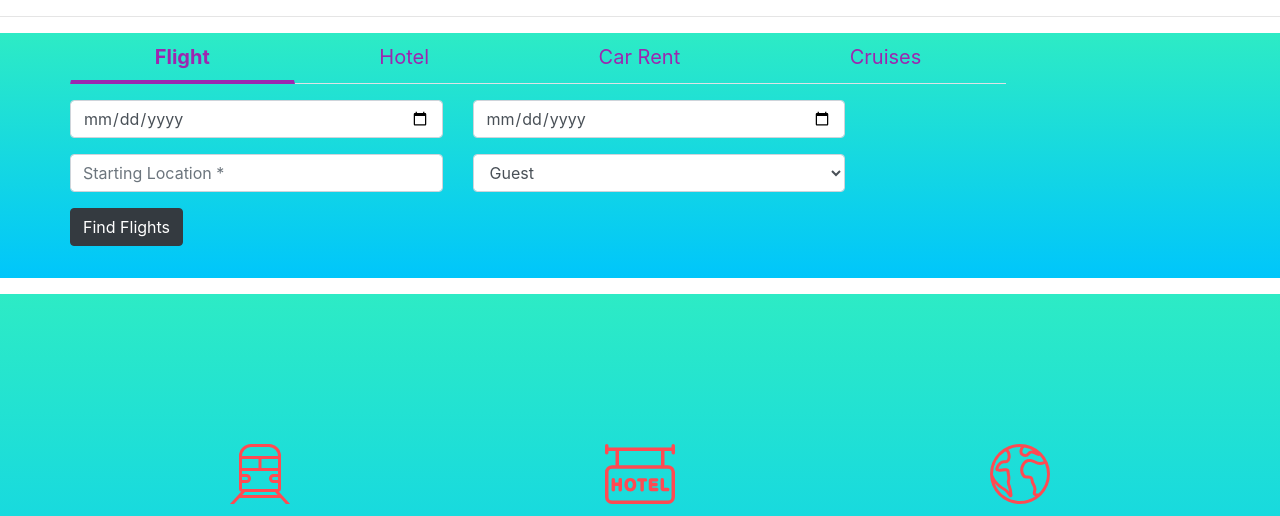
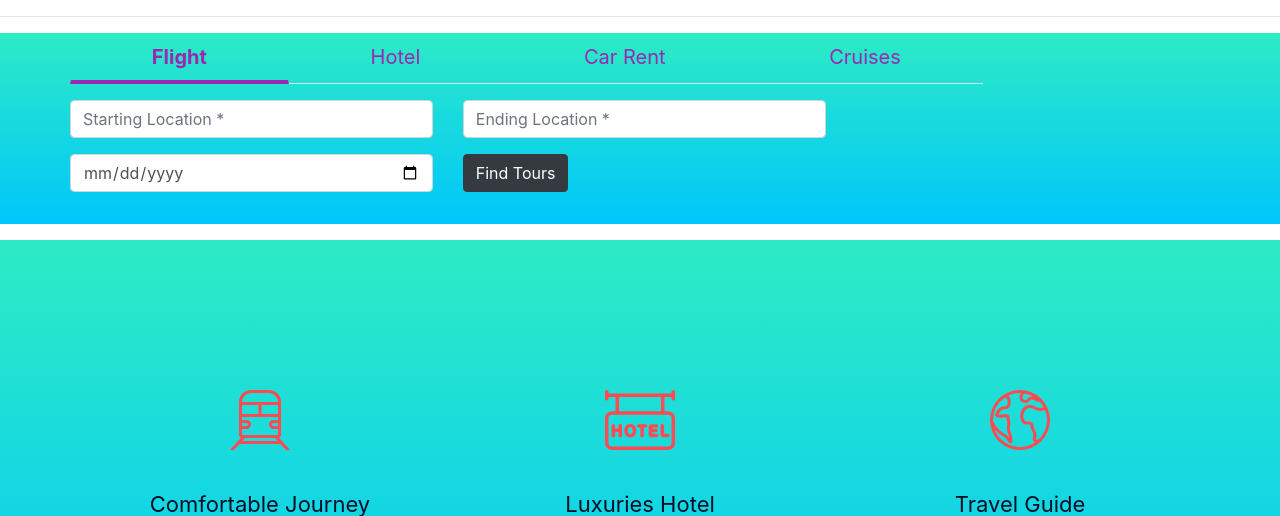
Before and after one commit to iamsaptorshe07/MAKSCUBE-TRAV-MAKS, a Django app: page / in a window 1280 px wide. Shown: the part 692-1208 px from the top of the page. Run offline with Django 3.2, Linux system fonts and the light colour scheme; some libraries are stand-ins or nearby versions.

Commit message:
Dynamic plain tour search add

```diff
--- a/templates/home.html
+++ b/templates/home.html
@@ -91,45 +91,33 @@
 				</nav>
 				<div class="tab-content py-3 px-3 px-sm-0" id="nav-tabContent">
 					<div class="tab-pane fade show active" id="nav-flight" role="tabpanel" aria-labelledby="nav-flight-tab">
-						<div class="form-content">
+						<form class="form-content" action="/tour/search" method="GET">
                     <div class="row">
                         <div class="col-md-5">
                             <div class="form-group">
-                                <input type="date" class="form-control" placeholder="Starting Date *" value=""/>
+                                <input type="text" class="form-control" placeholder="Starting Location *" name="sLocation"/>
                             </div>
                         </div>
                         <div class="col-md-5">
                             <div class="form-group">
-                                <input type="date" class="form-control" placeholder="Ending Date *" value=""/>
+                                <input type="text" class="form-control" placeholder="Ending Location *" name="eLocation"/>
                             </div>
                         </div>
 
 						<div class="col-md-5">
                             <div class="form-group">
-                                <input type="text" class="form-control" placeholder="Starting Location *" value=""/>
+                                <input type="date" class="form-control" placeholder="Starting Date *" name="sDate"/>
                             </div>
 
 							</div>
 
 						<div class="col-md-5">
                             <div class="form-group">
-                                            <select name="tour" id="tourtype" class="form-control" required>
-                                                <option class="hidden" id="tourtype" value="" disabled="" selected="">Guest</option>
-                                                <option value="1">1</option>
-                                                <option value="2">2</option>
-												<option value="3">3</option>
-												<option value="4+">4+</option>
-                                            </select>
-                                        </div>
-
+                                <button type="SUBMIT" class="btn btn-dark">Find Tours</button>
+                            </div>
                         </div>
-						<div class="col-md-5">
-                            <div class="form-group">
-                                <button type="button" class="btn btn-dark">Find Flights</button>
-                            </div>
-                    </div>
                 </div>
-					</div>
+            </form>
 					</div>
 					<div class="tab-pane fade" id="nav-hotel" role="tabpanel" aria-labelledby="nav-hotel-tab">
 						<div class="form-content">
--- a/touring/views.py
+++ b/touring/views.py
@@ -15,7 +15,7 @@ def searchTour(request):
     context = {
         'Tours':tours,
     }
-    return render(request,'touring/tour_search.html')
+    return render(request,'touring/tour_search.html',context=context)
 
 def advancedSearching(request):
     pass
```
Also changed, not shown: templates/touring/tour_search.html (+7 -4 lines).
